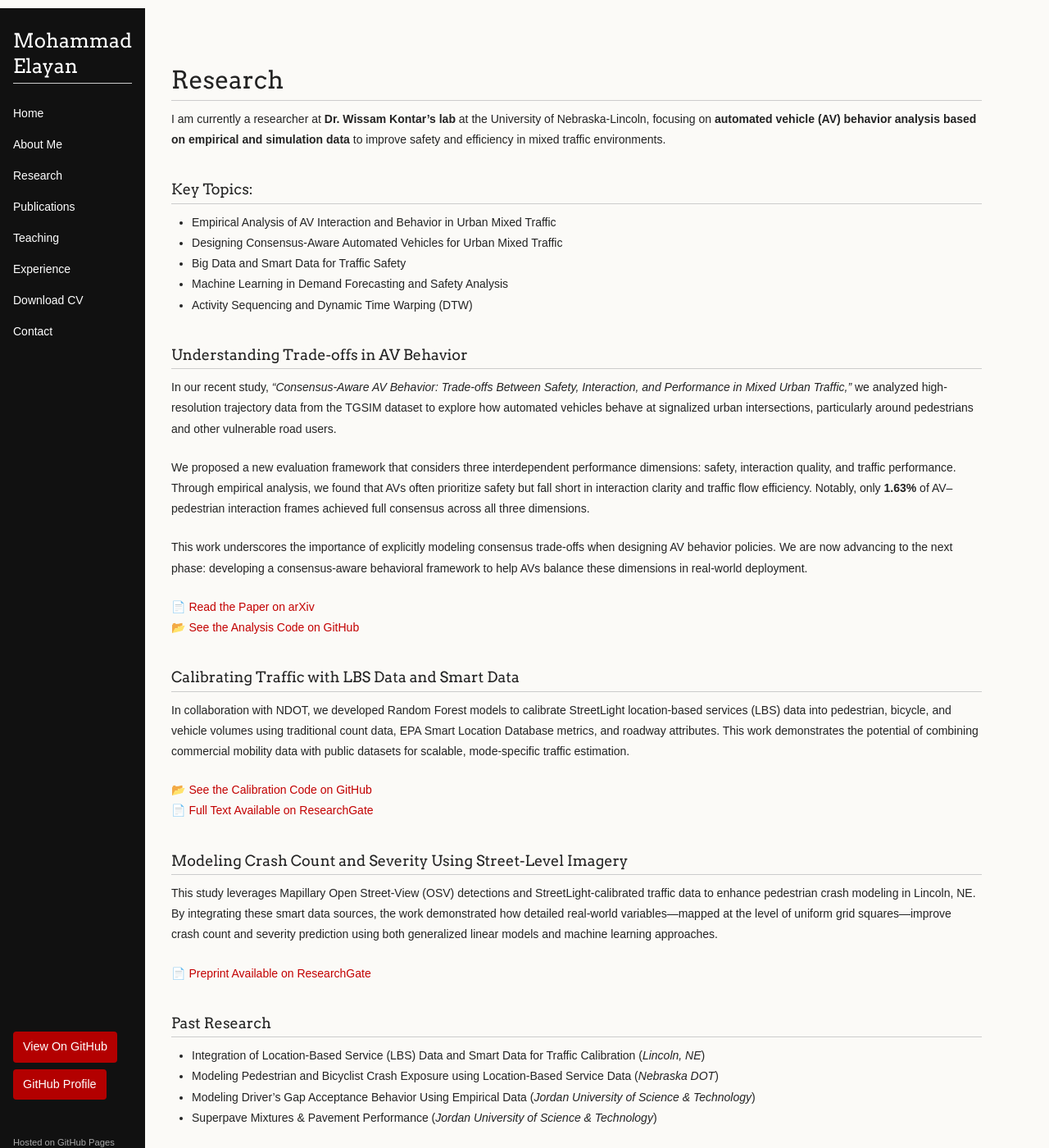
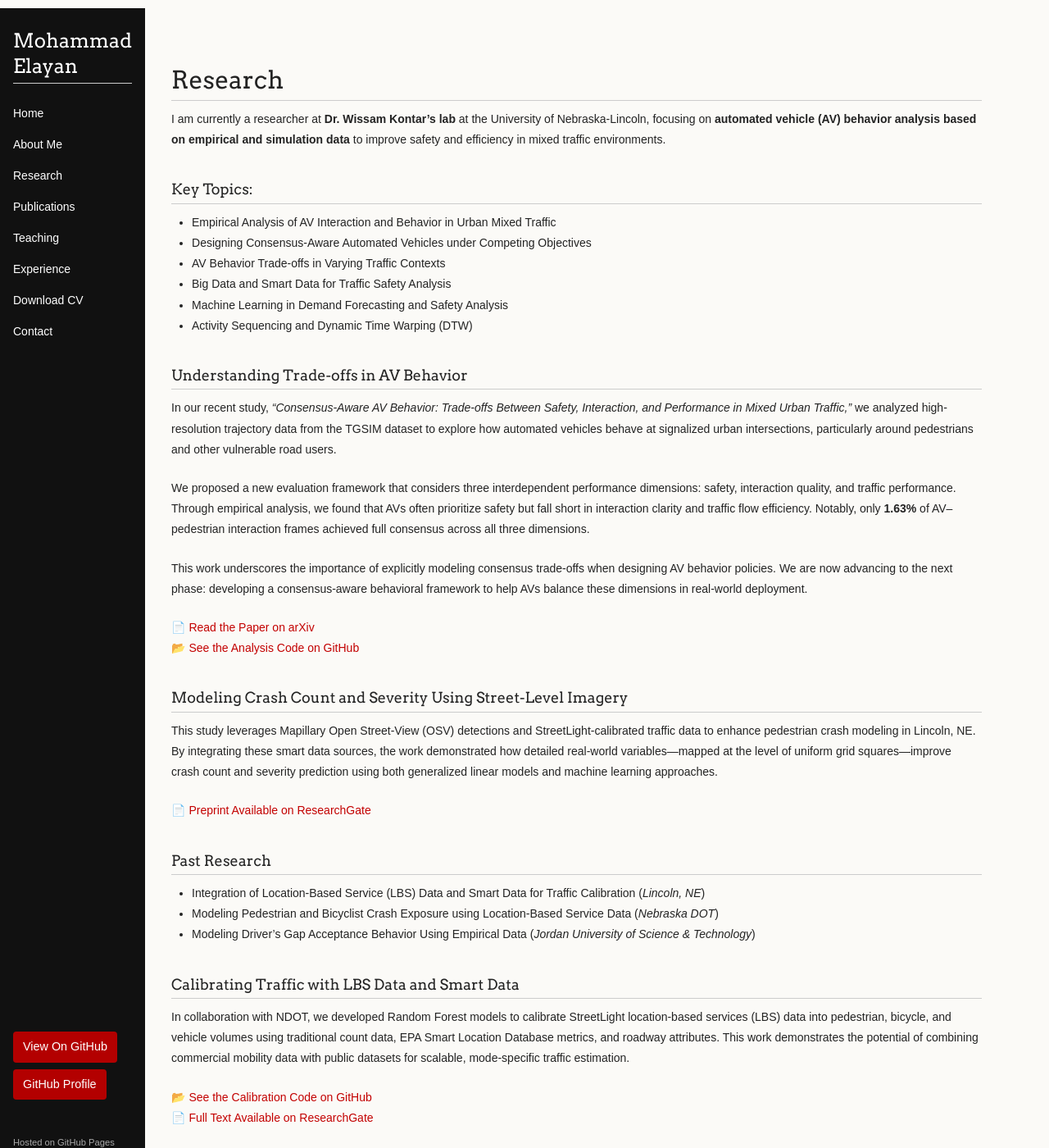
Before and after one commit to mselayan/mselayan.github.io, a Jekyll site: the page built from research.md, in a window 1280 px wide and 1400 px high. Shown: the whole window at 82% size. Built offline with Jekyll 4.4.1, drawn with Linux system fonts in a browser that asks for light colours.

Commit message:
Update research.md

```diff
--- a/research.md
+++ b/research.md
@@ -8,8 +8,9 @@ I am currently a researcher at **Dr. Wissam Kontar’s lab** at the University o
 
 ### Key Topics:
 - Empirical Analysis of AV Interaction and Behavior in Urban Mixed Traffic
-- Designing Consensus-Aware Automated Vehicles for Urban Mixed Traffic
-- Big Data and Smart Data for Traffic Safety
+- Designing Consensus-Aware Automated Vehicles under Competing Objectives
+- AV Behavior Trade-offs in Varying Traffic Contexts
+- Big Data and Smart Data for Traffic Safety Analysis
 - Machine Learning in Demand Forecasting and Safety Analysis
 - Activity Sequencing and Dynamic Time Warping (DTW)
 
@@ -24,13 +25,6 @@ This work underscores the importance of explicitly modeling consensus trade-offs
 📄 [Read the Paper on arXiv](https://doi.org/10.48550/arXiv.2505.04379)
 📂 [See the Analysis Code on GitHub](https://github.com/wissamkontar/Consensus-AV-Analysis)
 
-### Calibrating Traffic with LBS Data and Smart Data
-
-In collaboration with NDOT, we developed Random Forest models to calibrate StreetLight location-based services (LBS) data into pedestrian, bicycle, and vehicle volumes using traditional count data, EPA Smart Location Database metrics, and roadway attributes. This work demonstrates the potential of combining commercial mobility data with public datasets for scalable, mode-specific traffic estimation.
-
-📂 [See the Calibration Code on GitHub](https://github.com/Hawkins-TECH-Lab/NDOT-Calibration)
-📄 [Full Text Available on ResearchGate](https://www.researchgate.net/publication/390051928_Integrating_StreetLight_EPS_Smart_Location_Data_and_Road_Attributes_A_Random_Forest_Approach_to_Multi-Modal_Traffic_Calibration_in_Lincoln_Nebraska)
-
 ### Modeling Crash Count and Severity Using Street-Level Imagery
 
 This study leverages Mapillary Open Street-View (OSV) detections and StreetLight-calibrated traffic data to enhance pedestrian crash modeling in Lincoln, NE. By integrating these smart data sources, the work demonstrated how detailed real-world variables—mapped at the level of uniform grid squares—improve crash count and severity prediction using both generalized linear models and machine learning approaches.
@@ -41,7 +35,13 @@ This study leverages Mapillary Open Street-View (OSV) detections and StreetLight
 - Integration of Location-Based Service (LBS) Data and Smart Data for Traffic Calibration (*Lincoln, NE*)
 - Modeling Pedestrian and Bicyclist Crash Exposure using Location-Based Service Data (*Nebraska DOT*)
 - Modeling Driver's Gap Acceptance Behavior Using Empirical Data (*Jordan University of Science & Technology*)
-- Superpave Mixtures & Pavement Performance (*Jordan University of Science & Technology*)
+
+### Calibrating Traffic with LBS Data and Smart Data
+
+In collaboration with NDOT, we developed Random Forest models to calibrate StreetLight location-based services (LBS) data into pedestrian, bicycle, and vehicle volumes using traditional count data, EPA Smart Location Database metrics, and roadway attributes. This work demonstrates the potential of combining commercial mobility data with public datasets for scalable, mode-specific traffic estimation.
+
+📂 [See the Calibration Code on GitHub](https://github.com/Hawkins-TECH-Lab/NDOT-Calibration)
+📄 [Full Text Available on ResearchGate](https://www.researchgate.net/publication/390051928_Integrating_StreetLight_EPS_Smart_Location_Data_and_Road_Attributes_A_Random_Forest_Approach_to_Multi-Modal_Traffic_Calibration_in_Lincoln_Nebraska)
 
 [See My Publications](publications.md)
 [Go Back to Homepage](index.md)
```
